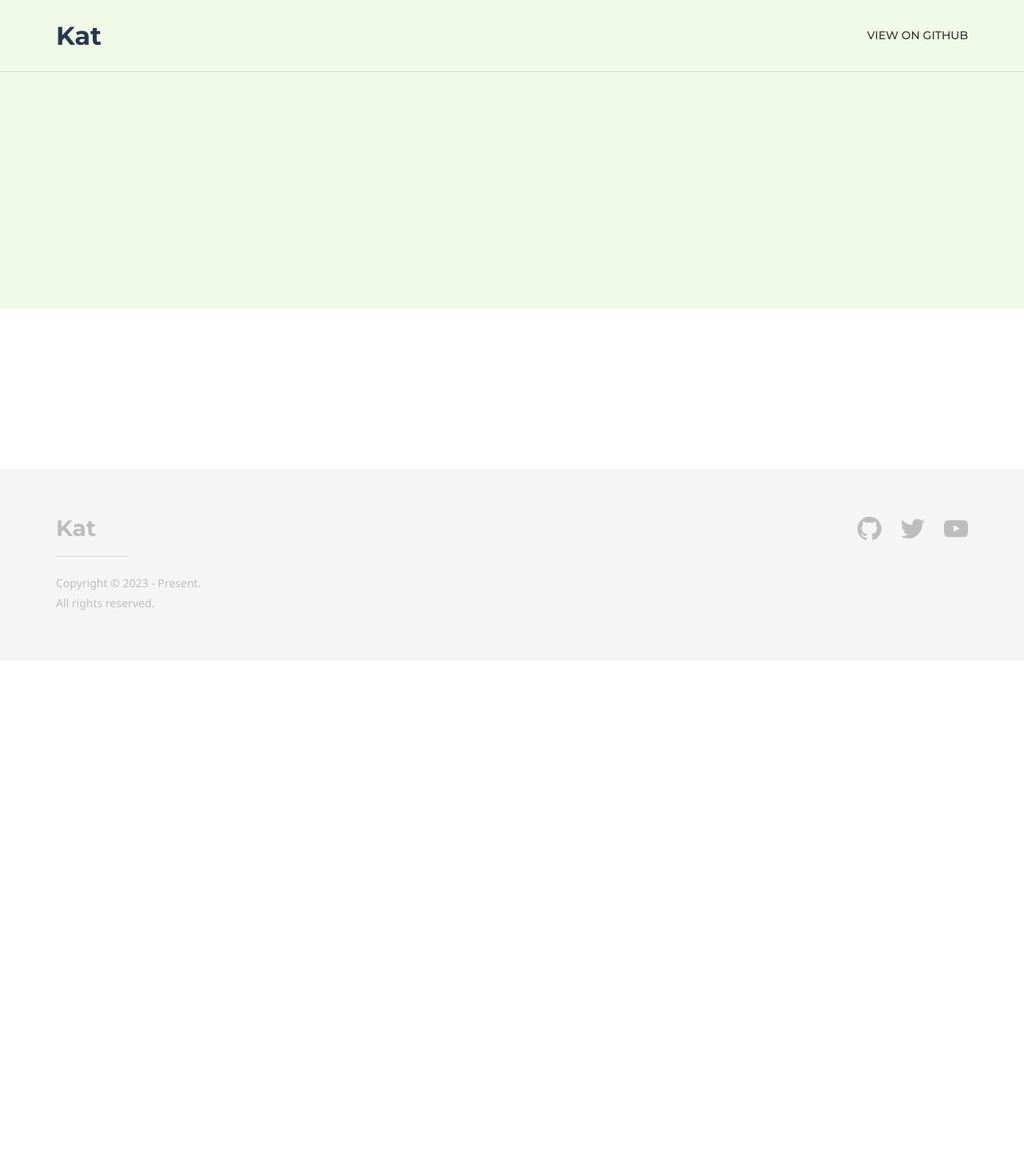
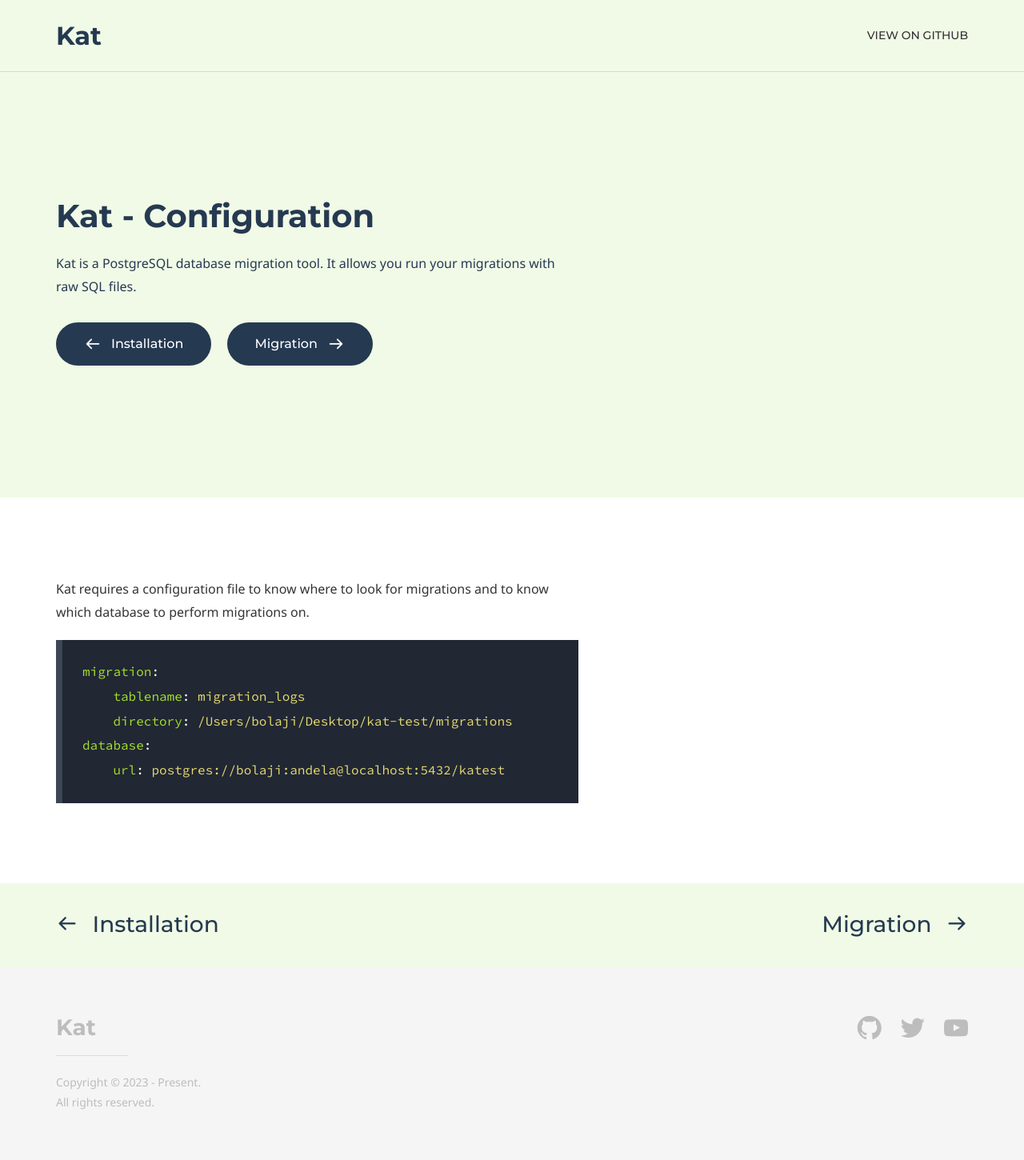
Before and after one commit to BolajiOlajide/kat, a Jekyll site: the page built from config.md, in a window 1280 px wide. Shown: the whole page at 80% size. Built offline with Jekyll 4.4.1, drawn with Linux system fonts in a browser that asks for light colours; some web fonts are replaced; our own code applies the rules of GitHub Pages for plain Markdown files; before the commit the page ends 900 px from its top, so only the background shows below that.

Commit message:
doc update

````diff
--- a/config.md
+++ b/config.md
@@ -0,0 +1,26 @@
+---
+# Page settings
+layout: default
+keywords: kat,postgres,database,cli,migrations,sql
+title: Kat - Configuration
+description: |
+    Kat is a PostgreSQL database migration tool. It allows you run your migrations with raw SQL files.
+comments: false
+page_nav:
+    prev:
+        content: Installation
+        url: '/install'
+    next:
+        content: Migration
+        url: '/migration'
+---
+
+Kat requires a configuration file to know where to look for migrations and to know which database to perform migrations on.
+
+```yaml
+migration:
+    tablename: migration_logs
+    directory: /Users/bolaji/Desktop/kat-test/migrations
+database:
+    url: postgres://bolaji:andela@localhost:5432/katest
+```
````
Also changed, not shown: install.md (+7 -9 lines).
